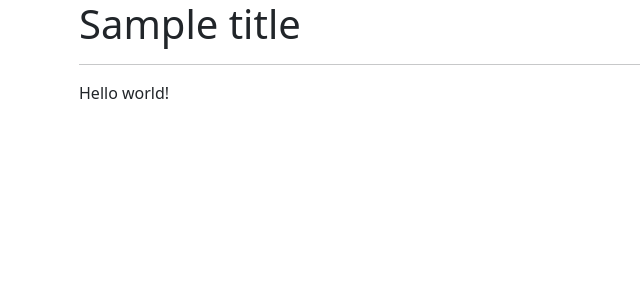
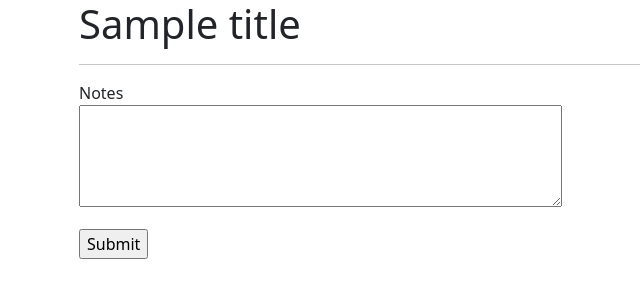
Before and after one commit to Willamette-OR/test_ckeditor, a Flask app: template templates/notes.html in a window 1280 px wide. Shown: the top 300 px of the page, without its empty margins (3-643 px from the left). Run offline with Flask 2, Linux system fonts and the light colour scheme; the template is opened without the code that fills it: values that come from a table or form of the project are taken from there, most other values are stand-ins (such as "Sample title", 1, 10 or a date in 2020).

Commit message:
Initialized a basic form

```diff
--- a/app.py
+++ b/app.py
@@ -1,12 +1,23 @@
 from flask import Flask, render_template
+from flask_wtf import FlaskForm
+from wtforms import TextAreaField, SubmitField
+from wtforms.validators import DataRequired, Length
 
 
 app = Flask(__name__)
+app.config['SECRET_KEY'] = 'foobar'
 
 
-@app.route('/')
+class NoteForm(FlaskForm):
+    note = TextAreaField('Notes',
+                         validators=[DataRequired(), Length(min=0, max=200)])
+    submit = SubmitField('Submit')
+
+
+@app.route('/', methods=['GET', 'POST'])
 def index():
-    return render_template('notes.html', title='Notes')
+    form = NoteForm()
+    return render_template('notes.html', title='Notes', form=form)
 
 
 if __name__ == '__main__':
--- a/templates/notes.html
+++ b/templates/notes.html
@@ -2,5 +2,17 @@
 
 
 {% block content %}
-    <p>Hello world!</p>
+    <form action="" method="post">
+        {{ form.hidden_tag() }}
+        <p>
+            {{ form.note.label }}<br>
+            {{ form.note(cols=50, rows=4) }}<br>
+            {% for error in form.note.errors %}
+                <span style="color: red;">[{{ error }}]</span>
+            {% endfor %}
+        </p>
+        <p>
+            {{ form.submit() }}
+        </p>
+    </form>
 {% endblock %}
```
